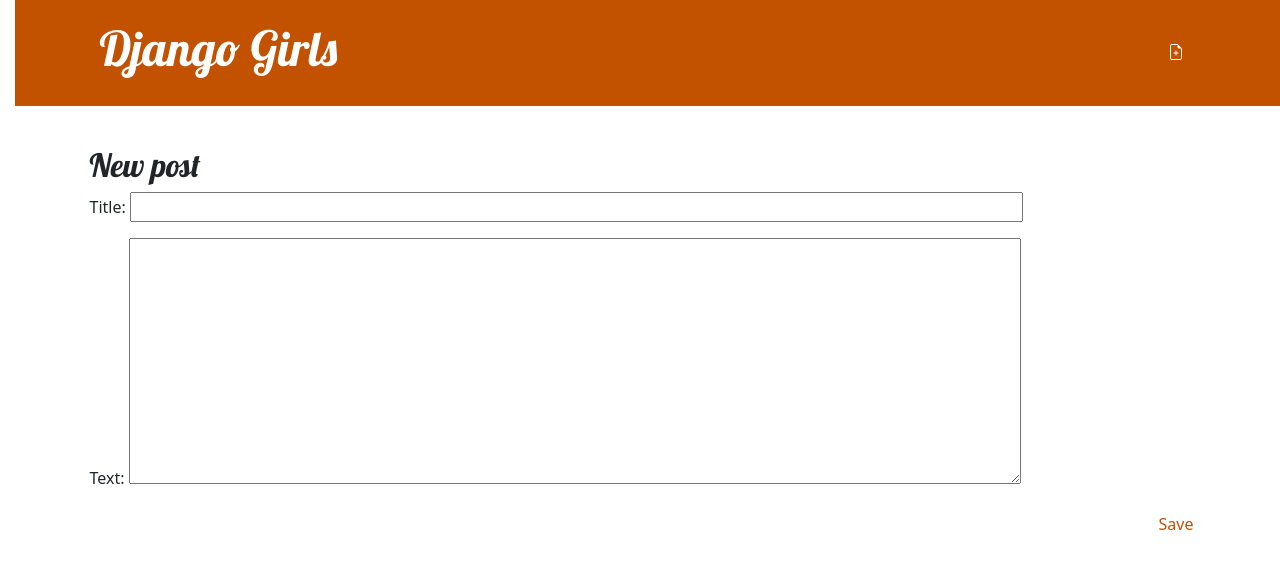
After one commit to leocde/my-first-blog, a Django app: page /post/new/ in a window 1280 px wide. The commit adds this page. Shown: the top 569 px of the page. Run offline with Django 3.2, Linux system fonts and the light colour scheme; the visitor is signed in with stand-in values (Sample User, id 1).

Commit message:
Added views to create/edit/delete blog post inside the site.

```diff
--- /dev/null
+++ b/blog/forms.py
@@ -0,0 +1,12 @@
+from django import forms
+from .models import Post
+
+# we will create a form for our Post model.
+# form's name is PostForm, and this form is a Modelform
+class PostForm(forms.ModelForm):
+
+    class Meta:
+    # I let Django know which Model should be used to create this form.
+        model = Post
+        # This fields should end up in our form.
+        fields = ('title', 'text')
--- a/blog/static/css/blog.css
+++ b/blog/static/css/blog.css
@@ -4,6 +4,7 @@
 
 body {
     padding-left: 15px;
+    background-color: #ffffff;
 }
 
 h1 a, h2 a {
@@ -17,6 +18,7 @@
     margin-bottom: 40px;
     padding: 20px 20px 20px 40px;
 }
+
 
 .page-header h1,
 .page-header h1 a,
@@ -36,6 +38,7 @@
 
 .date {
     color: #828282;
+
 }
 
 .save {
@@ -44,17 +47,18 @@
 
 .post-form textarea,
 .post-form input {
-    width: 100%;
+    width: 80%;
 }
 
 .top-menu,
 .top-menu:hover,
 .top-menu:visited {
-    color: #ffffff;
     float: right;
-    font-size: 26pt;
+    font-size: 12pt;
     margin-right: 20px;
+    margin-top: 12px;
 }
+
 
 .post {
     margin-bottom: 70px;
@@ -68,16 +72,33 @@
 .post > .date,
 .post > .actions {
     float: right;
+    padding: 0 10px 0 10px;
 }
 
 .btn-secondary,
 .btn-secondary:visited {
+    border: none;
     color: #C25100;
     background: none;
     border-color: #C25100;
+
 }
 
 .btn-secondary:hover {
     color: #FFFFFF;
     background-color: #C25100;
 }
+
+.btn-new,
+.btn-new:visited {
+
+    border: none;
+    color: #FFFFFF;
+    background: none;
+    border-color: #C25100;
+}
+
+.btn-new:hover {
+    color: #C25100;
+    background-color: #FFFFFF;
+}
--- a/blog/templates/blog/base.html
+++ b/blog/templates/blog/base.html
@@ -6,6 +6,8 @@
     <head>
         <meta charset="UTF-8">
         <meta name="viewport" content="width=device-width, initial-scale=1.0">
+        <title>Django Girls blog</title>
+
         <!-- Install bootstrap -->
         <link rel="stylesheet" href="https://cdn.jsdelivr.net/npm/bootstrap@5.1.3/dist/css/bootstrap.min.css" integrity="sha384-1BmE4kWBq78iYhFldvKuhfTAU6auU8tT94WrHftjDbrCEXSU1oBoqyl2QvZ6jIW3" crossorigin="anonymous">
         <!-- I tell our template where our CSS file is located -->
@@ -14,12 +16,16 @@
         <link href="//fonts.googleapis.com/css?family=Lobster&subset=latin,latin-ext" rel="stylesheet" type="text/css">
 
 
-        <title>Django Girls blog</title>
     </head>
     <body>
         <header class="page-header">
             <div class="container">
-                <h1><a href=""> Django Girls </a></h1>
+                {% if user.is_authenticated %}
+                    <a href="{% url 'post_new' %}" class=" top-menu btn btn-new">
+                        {% include './icons/file-earmark-plus.svg' %}
+                    </a>
+                {% endif %}
+                <h1><a href="{% url 'post_list' %}"> Django Girls </a></h1>
             </div>
         </header>
 
--- /dev/null
+++ b/blog/templates/blog/post_edit.html
@@ -0,0 +1,13 @@
+{% extends 'blog/base.html' %}
+
+{% block content %}
+
+    <h2> New post </h2>
+    <form class="post-form" method="POST">
+        {% csrf_token %}
+        {{ form.as_p }}
+        <button type="submit" class="save btn btn-secondary">Save</button>
+    </form>
+
+
+{% endblock %}
--- a/blog/urls.py
+++ b/blog/urls.py
@@ -6,5 +6,9 @@
     path('', views.post_list, name='post_list'),
     # This part post/<int:pk>/ specifies a URL pattern
     path('post/<int:pk>/', views.post_detail, name='post_detail'),
+    path('post/new/', views.post_new, name='post_new'),
+    path('post/<int:pk>/edit/',views.post_edit, name='post_edit'),
+    path('post/<int:pk>/remove/',views.post_remove, name="post_remove")
+
 
 ]
--- a/blog/views.py
+++ b/blog/views.py
@@ -1,8 +1,8 @@
 
-from django.shortcuts import render, get_object_or_404
+from django.shortcuts import render, get_object_or_404, redirect
 from  .models import Post
 from django.utils import timezone
-
+from .forms import PostForm
 # Create your views here.
 
 # homepage
@@ -14,3 +14,36 @@
 def post_detail(request, pk):
     post = get_object_or_404(Post, pk=pk)
     return render(request, 'blog/post_detail.html', {'post':post})
+
+def post_new(request):
+    if request.method == "POST":
+        form= PostForm(request.POST)
+        if form.is_valid():
+            post = form.save(commit=False)
+            post.author = request.user
+            post.published_date = timezone.now()
+            post.save()
+            return  redirect('post_detail',pk=post.pk)
+
+    else:
+        form= PostForm()
+    return render(request, 'blog/post_edit.html', {'form':form})
+
+def post_edit(request, pk):
+    post = get_object_or_404(Post, pk=pk)
+    if request.method == "POST":
+        form = PostForm(request.POST, instance=post)
+        if form.is_valid():
+            post= form.save(commit=False)
+            post.author = request.user
+            post.published_date = timezone.now()
+            post.save()
+            return redirect('post_detail', pk=post.pk)
+    else:
+        form= PostForm(instance=post)
+    return render(request, 'blog/post_edit.html',{'form':form})
+
+def post_remove(request, pk):
+    post = get_object_or_404(Post, pk=pk)
+    post.delete()
+    return redirect('post_list')
```
Also changed, not shown: blog/templates/blog/post_detail.html (+12 -0 lines), blog/templates/blog/icons/file-earmark-plus.svg (added), blog/templates/blog/icons/pencil-fill.svg (added), blog/templates/blog/icons/trash.svg (added).
